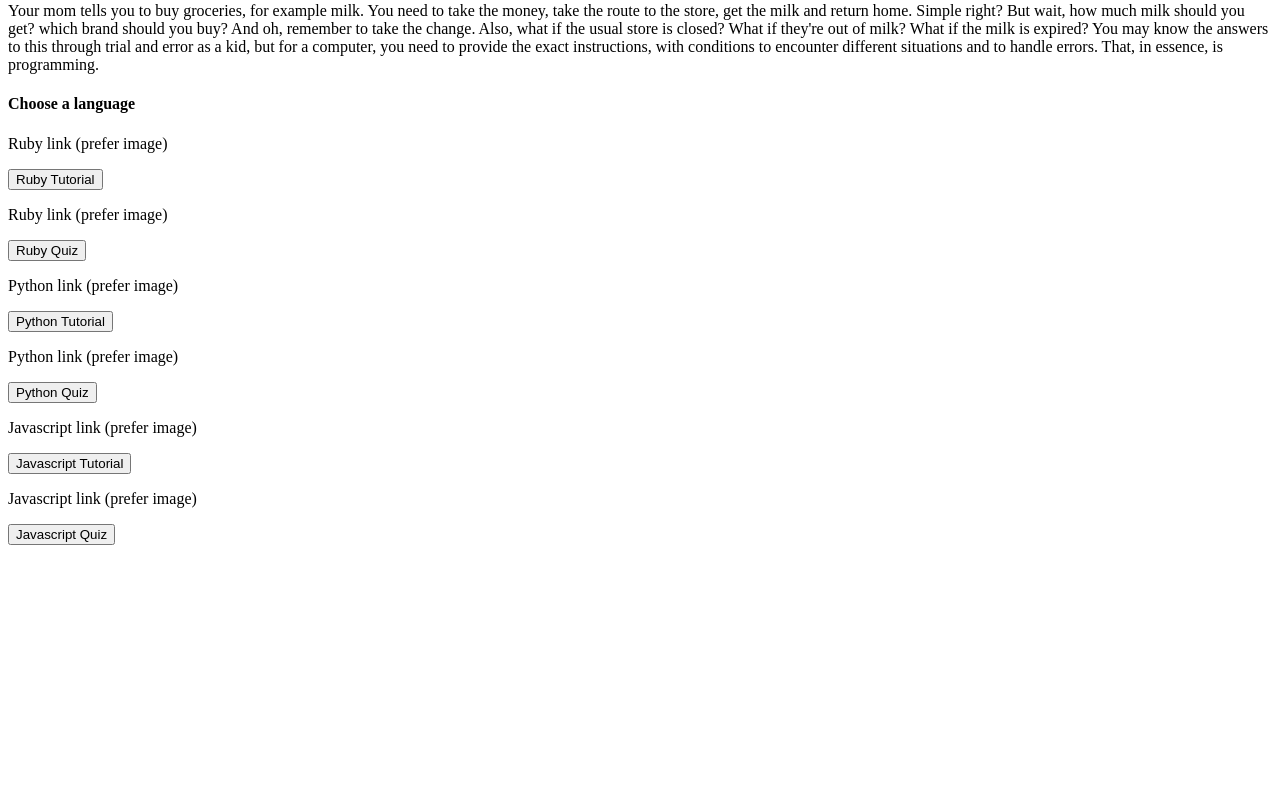
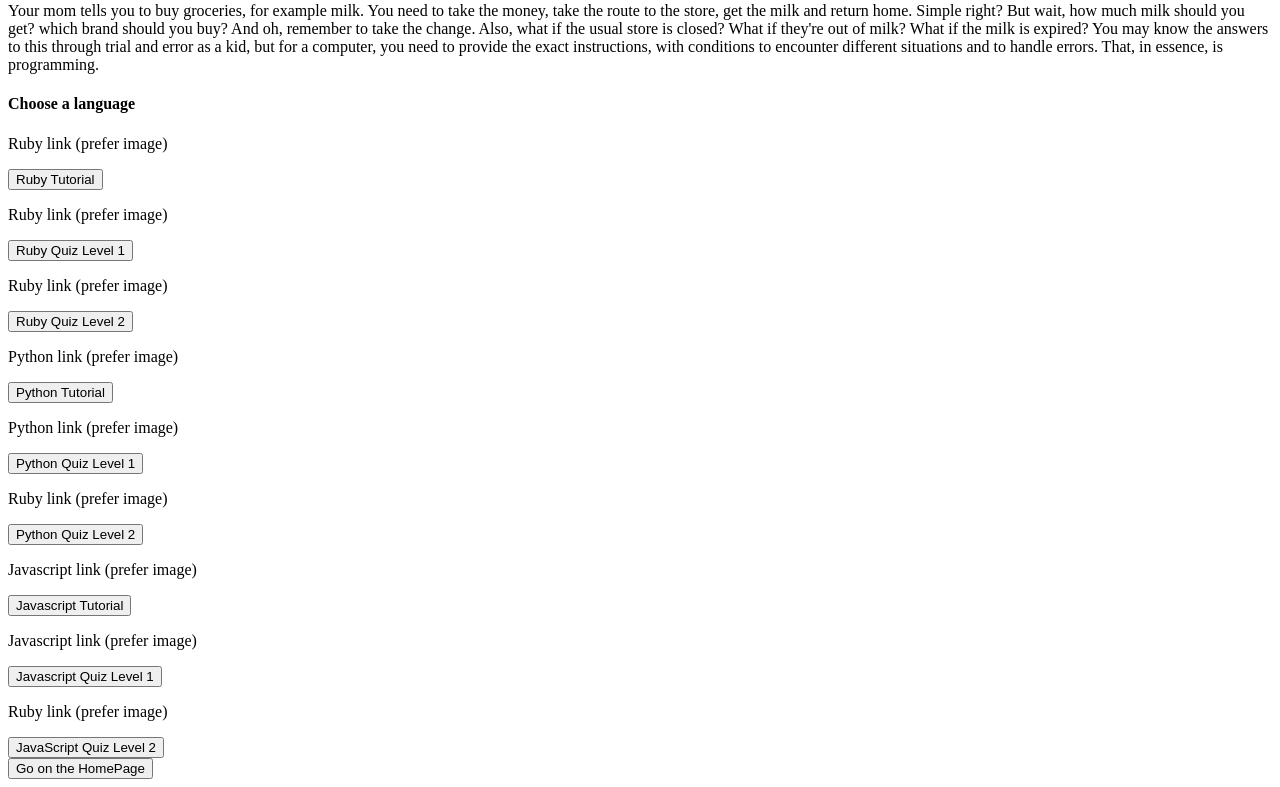
Before and after one commit to emanuelegorga/Codagram, a Python web app: template templates/introduction.html in a window 1280 px wide. Shown: the part 436-1223 px from the top of the page. Before the commit the page ends 981 px from the top, so only its background shows below. Run offline with Jinja, Linux system fonts and the light colour scheme; the template is opened without the code that fills it, so the values that code supplies are empty.

Commit message:
added homepage navigation buttons

```diff
--- a/templates/introduction.html
+++ b/templates/introduction.html
@@ -47,7 +47,11 @@
       </form>
       <form action="/question/ruby/1">
         <p>Ruby link (prefer image)</p>
-        <button type="submit">Ruby Quiz</button>
+        <button type="submit">Ruby Quiz Level 1</button>
+      </form>
+      <form action="/questionlevel2/ruby/1">
+        <p>Ruby link (prefer image)</p>
+        <button type="submit">Ruby Quiz Level 2</button>
       </form>
 
       <!-------------------------- PYTHON FORMS -------------------------->
@@ -58,7 +62,11 @@
       </form>
       <form action="/question/python/11">
         <p>Python link (prefer image)</p>
-        <button type="submit">Python Quiz</button>
+        <button type="submit">Python Quiz Level 1</button>
+      </form>
+      <form action="/questionlevel2/python/11">
+        <p>Ruby link (prefer image)</p>
+        <button type="submit">Python Quiz Level 2</button>
       </form>
 
       <!-------------------------- JAVASCRIPT FORMS -------------------------->
@@ -69,10 +77,15 @@
       </form>
       <form action="/question/javascript/21">
         <p>Javascript link (prefer image)</p>
-        <button type="submit">Javascript Quiz</button>
+        <button type="submit">Javascript Quiz Level 1</button>
+      </form>
+      <form action="/questionlevel2/javascript/21">
+        <p>Ruby link (prefer image)</p>
+        <button type="submit">JavaScript Quiz Level 2</button>
       </form>
     </div>
 
+    <form method="GET" action="/"><button type="submit">Go on the HomePage</button></form>
 
 
   </body>
```
Also changed, not shown: app.py (+7 -9 lines).
